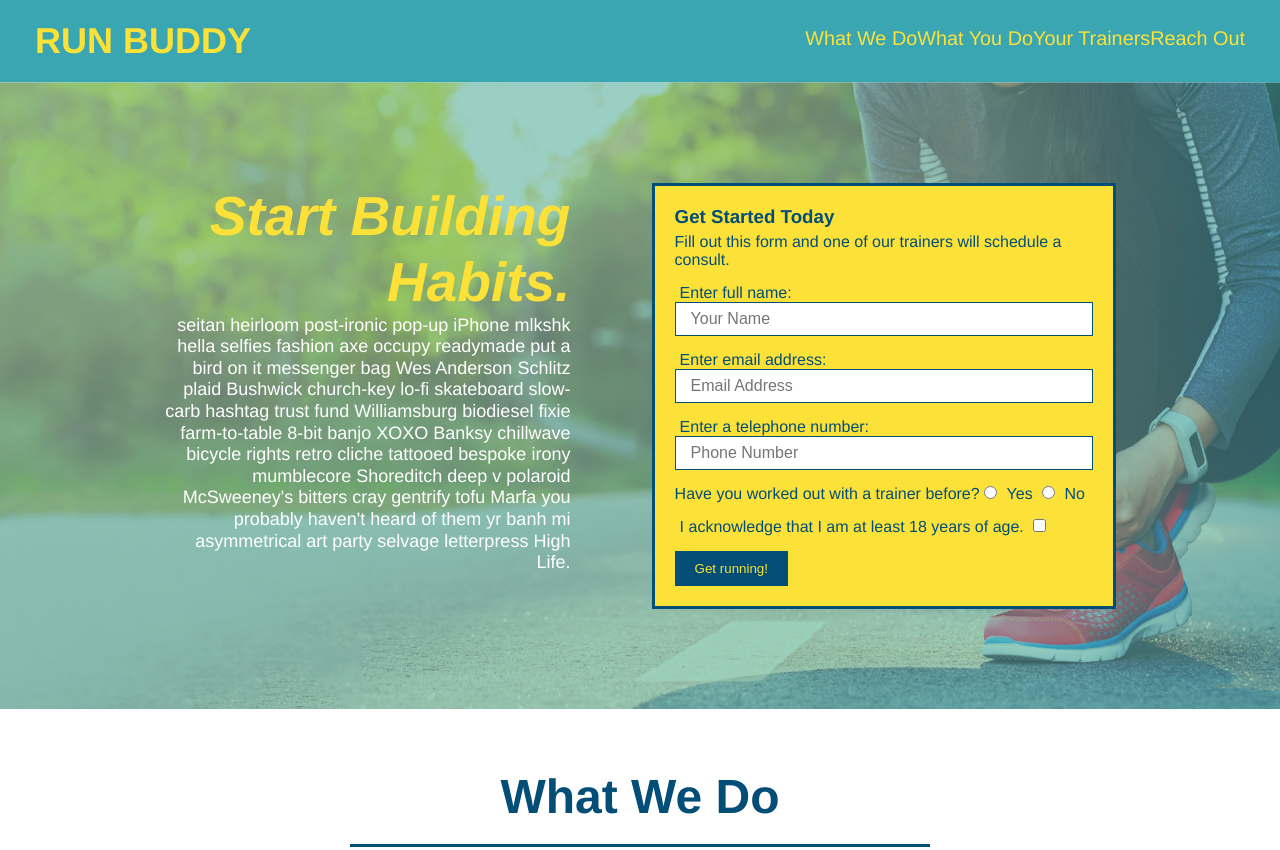
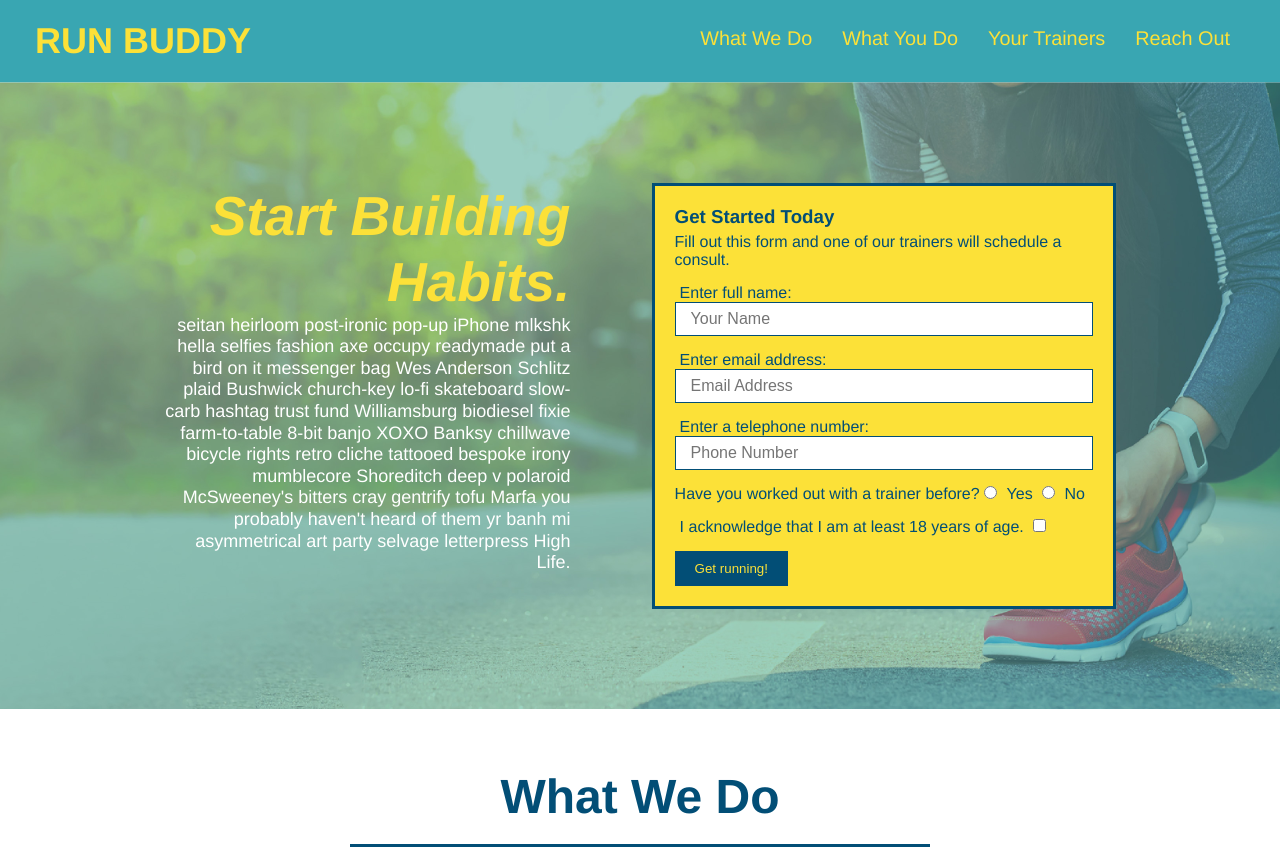
Before and after one commit to aneslin/run-buddy, a plain HTML site: page index.html in a window 1280 px wide. Shown: the top 850 px of the page. Drawn offline with Linux system fonts and the light colour scheme.

Commit message:
fixed missing character on header nav

```diff
--- a/assets/css/style.css
+++ b/assets/css/style.css
@@ -38,7 +38,7 @@ list-style: none;
 
 
 header nav ul li a {
-    padding: 10x 15px;
+    padding: 10px 15px;
     font-weight: lighter;
     font-size: 1.55vw;
 }
```
